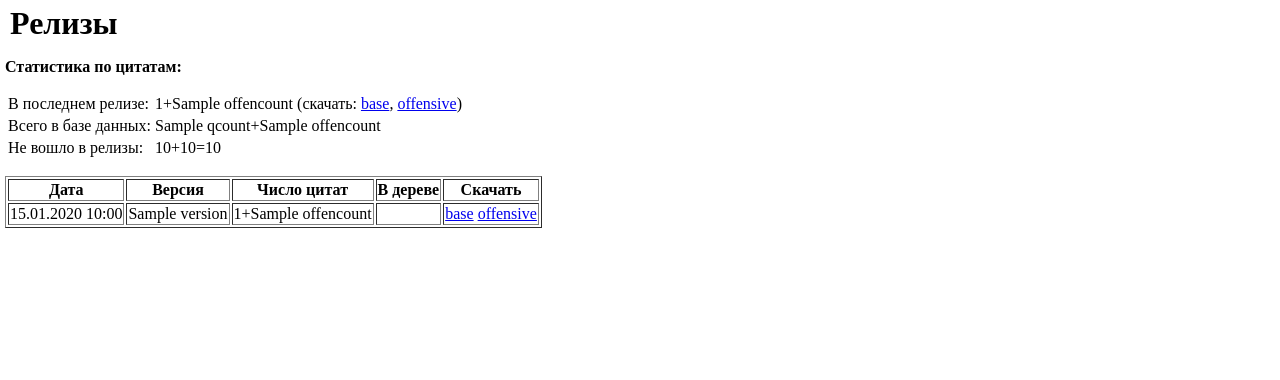
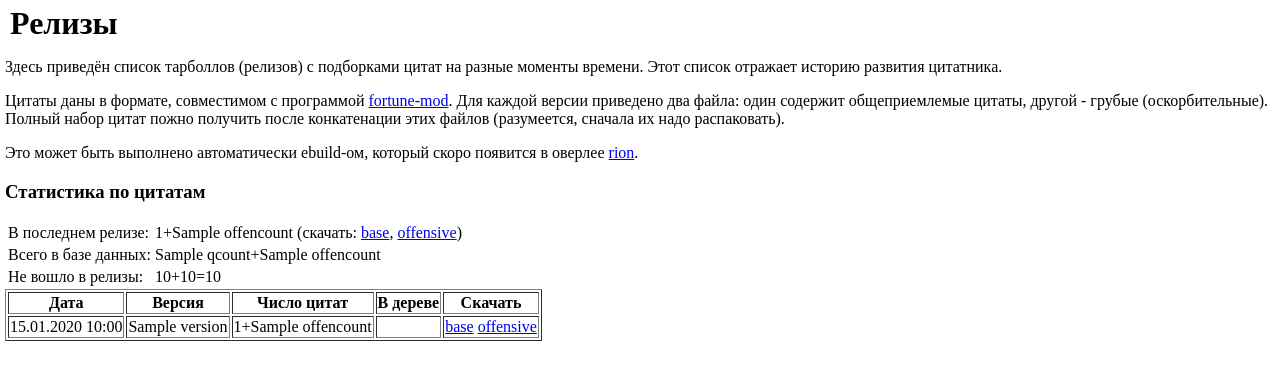
Before and after one commit to MarSoft/gruf, a Python web app: template gruf/templates/releases.html in a window 1280 px wide. Shown: the part 47-427 px from the top of the page. Run offline with Jinja, Linux system fonts and the light colour scheme; the template is opened without the code that fills it: most values are stand-ins (such as "Sample title", 1, 10 or a date in 2020).

Commit message:
Информация о релизах. Спойлеры.
Крупные блоки текста, малоинтересные опытным пользователям цитатника,
убраны в <div class="spoiler">. В будущем это будет обрабатываться JS.

```diff
--- a/gruf/templates/main.html
+++ b/gruf/templates/main.html
@@ -26,9 +26,11 @@
 </ul>
 
 <h3>Лицензия</h3>
+<div class="spoiler">
 <p>Все права на цитаты принадлежат их авторам. Права на любые упомянутые торговые марки принадлежат соответствующим лицам или компаниям.</p>
 <p>Администрация оставляет за собой право вносить поправки в цитаты, руководствуясь собственными соображениями (будь то эстетические, грамматические или иные) и исключать цитаты из базы данных.</p>
 <p>Цитаты распространяются по принципу КАК ЕСТЬ (AS-IS), без каких-либо гарантий (явных или подразумеваемых).</p>
+</div>
 {% endblock %}
 
 {# vim: set syntax=htmljinja: #}
--- a/gruf/templates/releases.html
+++ b/gruf/templates/releases.html
@@ -12,8 +12,15 @@
 
 {% block content %}
 <h1>Релизы</h1>
-<p>
-<b>Статистика по цитатам:</b>
+<div class="spoiler">
+<p>Здесь приведён список тарболлов (релизов) с подборками цитат на разные моменты времени.
+Этот список отражает историю развития цитатника.</p>
+<p>Цитаты даны в формате, совместимом с программой <a href="http://www.redellipse.net/code/fortune">fortune-mod</a>.
+Для каждой версии приведено два файла: один содержит общеприемлемые цитаты, другой - грубые (оскорбительные).
+Полный набор цитат пожно получить после конкатенации этих файлов (разумеется, сначала их надо распаковать).</p>
+<p>Это может быть выполнено автоматически ebuild-ом, который скоро появится в оверлее <a href="http://code.google.com/p/rion-overlay/">rion</a>.</p>
+</div>
+<h3>Статистика по цитатам</h3>
 <table>
 	<tr><td>В последнем релизе:</td><td>{{ latest.count }}+{{ latest.offencount }}
 			(скачать: <a href="{{ url_for('qlist.offensive', offense='no', mod='fortunes.gz') }}">base</a>,
@@ -24,7 +31,6 @@
 {% if g.user and g.user.is_releaser() %}
 <a href="{{ url_for('create') }}">Создать релиз</a>
 {% endif %}
-</p>
 <table border='1'>
 	<tr>
 		<th>Дата</th>
```
